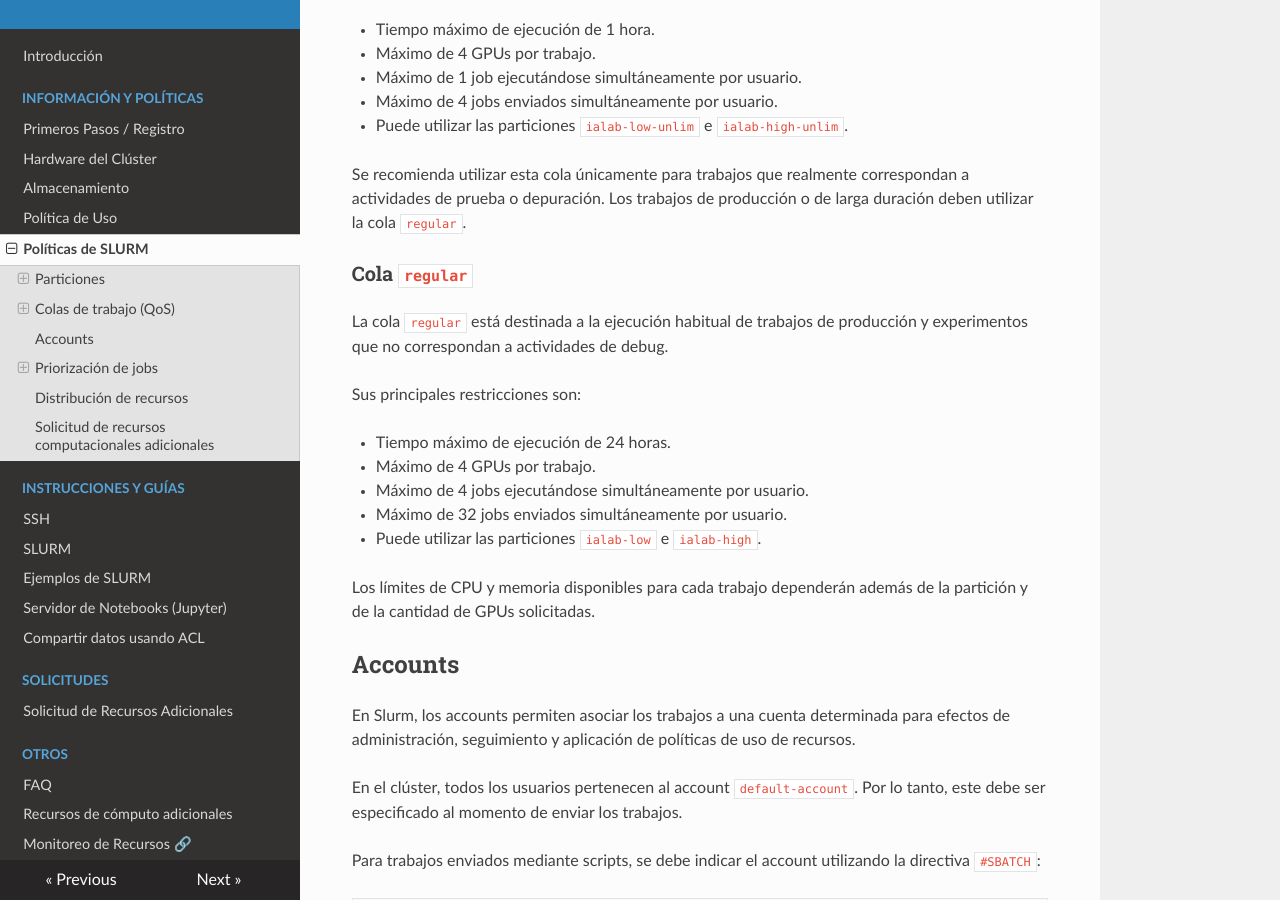
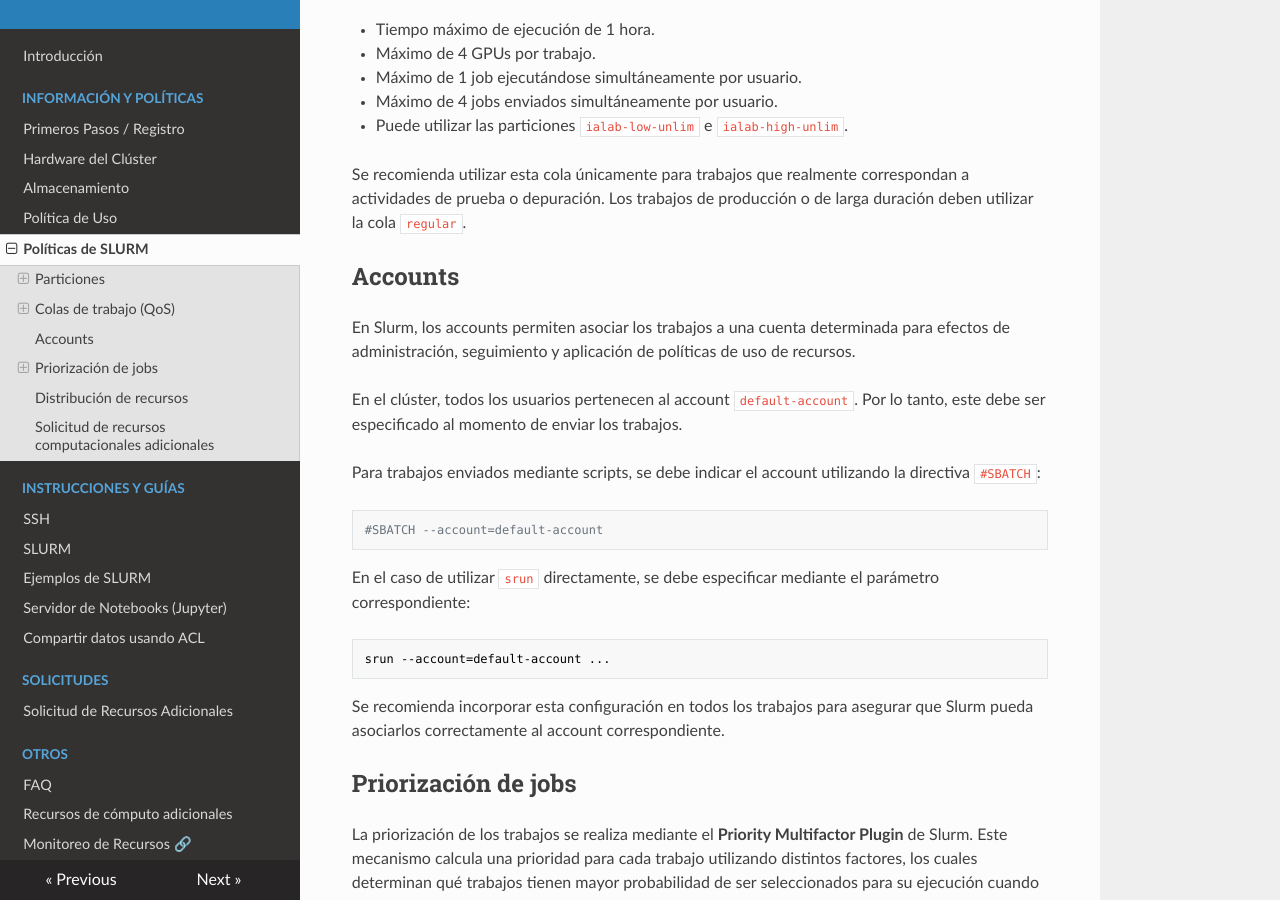
Before and after one commit to Sysadmins-CENIA/Cluster-IALab-Docs, an MkDocs documentation site: the page built from docs/instructions-and-guides/slurm_policies.md, in a window 1280 px wide and 900 px high, scrolled down 2749 px. Built offline with MkDocs 1.6.1, drawn with Linux system fonts in a browser that asks for light colours; nearby versions of some CDN libraries.

Commit message:
Deleted "Cola regular" section

```diff
--- a/docs/instructions-and-guides/slurm_policies.md
+++ b/docs/instructions-and-guides/slurm_policies.md
@@ -83,20 +83,6 @@ Sus principales restricciones son:
 * Puede utilizar las particiones `ialab-low-unlim` e `ialab-high-unlim`.
 
 Se recomienda utilizar esta cola únicamente para trabajos que realmente correspondan a actividades de prueba o depuración. Los trabajos de producción o de larga duración deben utilizar la cola `regular`.
-
-### Cola `regular`
-
-La cola `regular` está destinada a la ejecución habitual de trabajos de producción y experimentos que no correspondan a actividades de debug.
-
-Sus principales restricciones son:
-
-* Tiempo máximo de ejecución de 24 horas.
-* Máximo de 4 GPUs por trabajo.
-* Máximo de 4 jobs ejecutándose simultáneamente por usuario.
-* Máximo de 32 jobs enviados simultáneamente por usuario.
-* Puede utilizar las particiones `ialab-low` e `ialab-high`.
-
-Los límites de CPU y memoria disponibles para cada trabajo dependerán además de la partición y de la cantidad de GPUs solicitadas.
 
 ## Accounts
 
```
